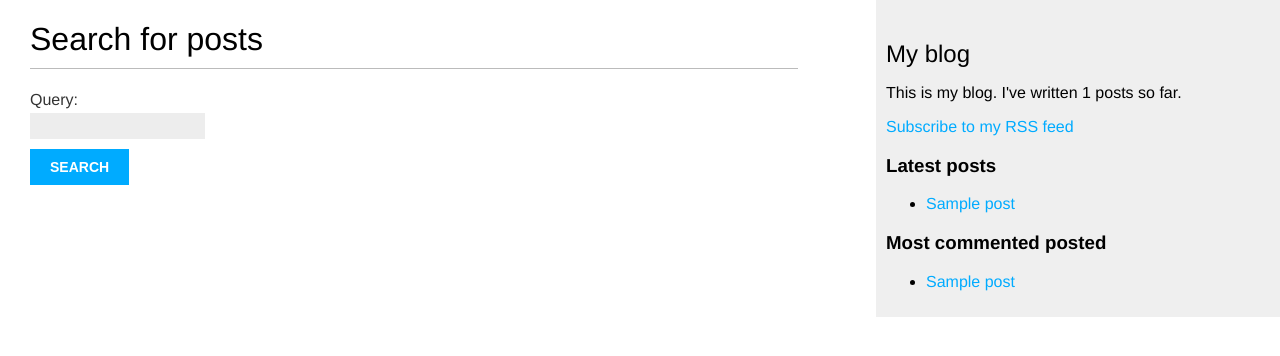
After one commit to Yakubovich93/Blog, a Django app: page /blog/search/ in a window 1280 px wide. The commit adds this page. Shown: the top 356 px of the page. Run offline with Django 3.2, Linux system fonts and the light colour scheme; tables that the repository leaves empty hold one stand-in row (values such as "Sample post").

Commit message:
Added search of posts

```diff
--- a/blog/forms.py
+++ b/blog/forms.py
@@ -1,5 +1,6 @@
 from django import forms
 from .models import Comment
+
 
 class EmailPostForm(forms.Form):
     name = forms.CharField(max_length=25)
@@ -13,3 +14,7 @@ class CommentForm(forms.ModelForm):
     class Meta:
         model = Comment
         fields = ('name', 'email', 'body')
+
+
+class SearchForm(forms.Form):
+    query = forms.CharField()
--- a/blog/templatetags/blog_tags.py
+++ b/blog/templatetags/blog_tags.py
@@ -1,6 +1,7 @@
 from django import template
 from blog.models import Post
-
+from django.utils.safestring import mark_safe
+import markdown
 from django.db.models import Count
 
 register = template.Library()
@@ -19,3 +20,8 @@ def show_latest_posts(count=5):
 @register.simple_tag
 def get_most_commented_post(count=2):
     return Post.published.annotate(total_comments=Count('comments')).order_by('-total_comments')[:count]
+
+
+@register.filter(name='markdown')
+def markdown_format(text):
+    return mark_safe(markdown.markdown(text))
--- a/blog/urls.py
+++ b/blog/urls.py
@@ -1,6 +1,8 @@
 from django.urls import path
 
 from . import views
+from .feeds import LatestPostFeed
+
 
 app_name = 'blog'
 
@@ -10,5 +12,7 @@ urlpatterns = [
     path('<int:year>/<int:month>/<int:day>/<slug:post>/', views.post_detail, name='post_detail'),
     path('<int:post_id>/share/', views.post_share, name='post_share'),
     path('tag/<slug:tag_slug>/', views.post_list, name='post_list_by_tag'),
+    path('feed/', LatestPostFeed(), name='post_feed'),
+    path('search/', views.post_search, name='post_search'),
 
 ]
--- a/blog/views.py
+++ b/blog/views.py
@@ -5,7 +5,9 @@ from django.core.mail import send_mail
 from django.db.models import Count
 from taggit.models import Tag
 from .models import Post, Comment
-from .forms import EmailPostForm, CommentForm
+from .forms import EmailPostForm, CommentForm, SearchForm
+from django.contrib.postgres.search import SearchVector, SearchQuery, SearchRank
+from django.contrib.postgres.search import TrigramSimilarity
 
 
 def post_list(request, tag_slug=None):
@@ -105,3 +107,21 @@ def post_share(request, post_id):
     return render(request, 'blog/post/share.html', {'post': post,
                                                     'form': form,
                                                     'sent': sent})
+
+
+def post_search(request):
+    form = SearchForm()
+    query = None
+    results = []
+    if 'query' in request.GET:
+        form = SearchForm(request.GET)
+    if form.is_valid():
+        query = form.cleaned_data['query']
+    search_vector = SearchVector('title', weight='A') + SearchVector('body', weight='B')
+    search_query = SearchQuery(query)
+    results = Post.objects.annotate(
+        rank=SearchRank(search_vector, search_query)
+    ).filter(rank__gte=0.3).order_by('-rank')
+    return render(request, 'blog/post/search.html', {'form': form,
+                                                         'query': query,
+                                                         'results': results})
--- a/mysite/urls.py
+++ b/mysite/urls.py
@@ -15,8 +15,13 @@ Including another URLconf
 """
 from django.contrib import admin
 from django.urls import path, include
+from django.contrib.sitemaps.views import sitemap
+from blog.sitemaps import PostSitemap
+
+sitemaps = {'posts': PostSitemap,}
 
 urlpatterns = [
     path('admin/', admin.site.urls),
     path('blog/', include('blog.urls', namespace='blog')),
+    path('sitemap.xml', sitemap, {'sitemaps': sitemaps}, name='django.contrib.sitemaps.views.sitemap'),
 ]
--- a/templates/blog/base.html
+++ b/templates/blog/base.html
@@ -14,6 +14,7 @@
   <div id="sidebar">
     <h2>My blog</h2>
       <p>This is my blog. I've written {% total_posts %} posts so far.</p>
+      <p><a href="{% url "blog:post_feed" %}">Subscribe to my RSS feed</a></p>
     <h3>Latest posts</h3>
       {% show_latest_posts 3 %}
     <h3>Most commented posted</h3>
--- a/templates/blog/post/detail.html
+++ b/templates/blog/post/detail.html
@@ -1,5 +1,5 @@
 {% extends "blog/base.html" %}
-
+{% load blog_tags %}
 {% block title %}{{ post.title }}{% endblock %}
 
 {% block content %}
@@ -8,7 +8,7 @@
   <p class="date">
     Published {{ post.publish }} by {{ post.author }}
   </p>
-  {{ post.body|linebreaks }}
+  {{ post.body|markdown }}
   <p>
     <a href="{% url "blog:post_share" post.id %}">
       Share this post
--- a/templates/blog/post/list.html
+++ b/templates/blog/post/list.html
@@ -1,5 +1,5 @@
 {% extends "blog/base.html" %}
-
+{% load blog_tags %}
 {% block title %}My Blog{% endblock %}
 
 {% block content %}
@@ -25,7 +25,7 @@
     <p class="date">
       Published {{ post.publish }} by {{ post.author }}
     </p>
-    {{ post.body|truncatewords:30|linebreaks }}
+    {{ post.body|markdown|truncatewords_html:30 }}
   {% endfor %}
   {% include "pagination.html" with page=posts %}
 {% endblock %}
--- /dev/null
+++ b/templates/blog/post/search.html
@@ -0,0 +1,28 @@
+
+{% extends "blog/base.html" %}
+
+{% block title %}Search{% endblock %}
+
+{% block content %}
+  {% if query %}
+    <h1>Posts containing "{{ query }}"</h1>
+    <h3>
+      {% with results.count as total_results %}
+          Found {{ total_results }} result{{ total_results|pluralize }}
+      {% endwith %}
+    </h3>
+    {% for post in results %}
+        <h4><a href="{{ post.get_absolute_url }}">{{ post.title }}</a></h4>
+        {{ post.body|truncatewords:5 }}
+    {% empty %}
+      <p>There are no results for your query.</p>
+    {% endfor %}
+    <p><a href="{% url "blog:post_search" %}">Search again</a></p>
+  {% else %}
+    <h1>Search for posts</h1>
+    <form action="." method="get">
+      {{ form.as_p }}
+      <input type="submit" value="Search">
+    </form>
+  {% endif %}
+{% endblock %}
```
Also changed, not shown: blog/feeds.py (added, +20 -0 lines), blog/sitemaps.py (added, +14 -0 lines), mysite/settings.py (+12 -0 lines).
